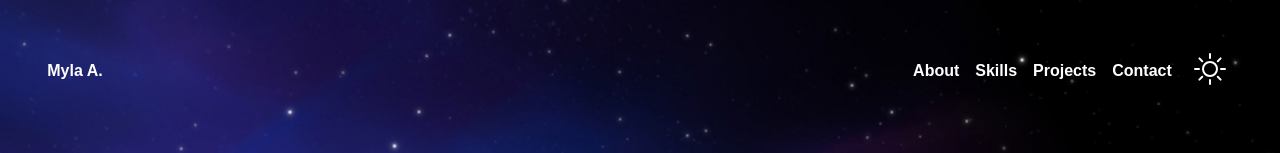
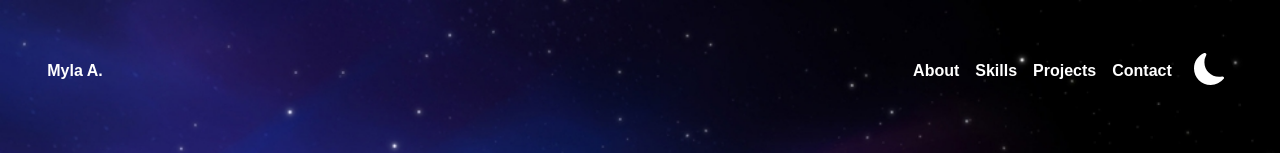
Before and after one commit to wise-guru/portfolio, a React (Create React App) app: page / in a window 1280 px wide. Shown: the top 153 px of the page. Built offline with nearby package versions, Linux system fonts and the light colour scheme.

Commit message:
Fix dark mode

```diff
--- a/src/components/DarkMode.js
+++ b/src/components/DarkMode.js
@@ -36,15 +36,29 @@ function DarkMode(props) {
   };
 
   return (
+    <li>
+      {lightModeOn === "light" ? (
         <button
-      className={theme === "dark" ? clickedClass : ""}
+          className={`sun ${theme === "dark" ? clickedClass : ""}`}
           id="darkMode"
           onClick={(e) => {
             switchTheme(e);
             console.log(lightModeOn);
           }}>
-      {lightModeOn === "light" ? <Moon /> : <Sun />}
+          <Sun />
         </button>
+      ) : (
+        <button
+          // className={theme === "dark" ? clickedClass : ""}
+          id="darkMode"
+          onClick={(e) => {
+            switchTheme(e);
+            console.log(lightModeOn);
+          }}>
+          <Moon />
+        </button>
+      )}
+    </li>
   );
 }
 
```
Lines whose indentation alone changed are shown as unchanged.
